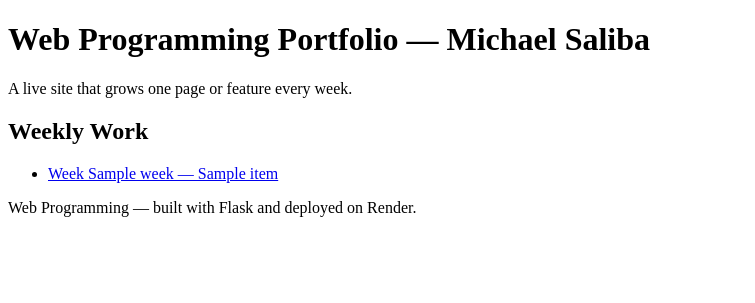
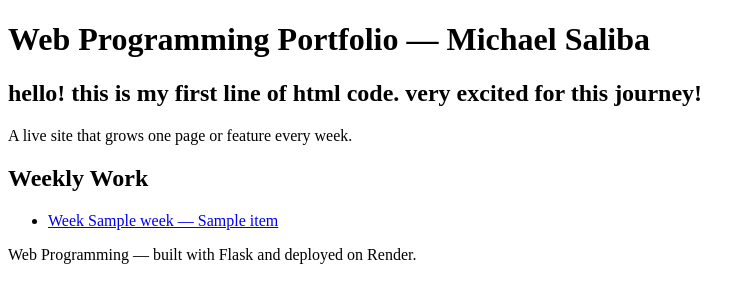
Before and after one commit to michaelSALIBA/web-programming-site, a Flask app: template templates/index.html in a window 1280 px wide. Shown: the top 303 px of the page, without its empty margins (0-755 px from the left). Run offline with Flask 3, Linux system fonts and the light colour scheme; the template is opened without the code that fills it: most values are stand-ins (such as "Sample title", 1, 10 or a date in 2020).

Commit message:
commit of my first line of code

```diff
--- a/templates/index.html
+++ b/templates/index.html
@@ -8,6 +8,7 @@
 <body>
     <header>
         <h1>Web Programming Portfolio — Michael Saliba</h1>
+        <h2>hello! this is my first line of html code. very excited for this journey!</h2>
         <p>A live site that grows one page or feature every week.</p>
     </header>
 
```
